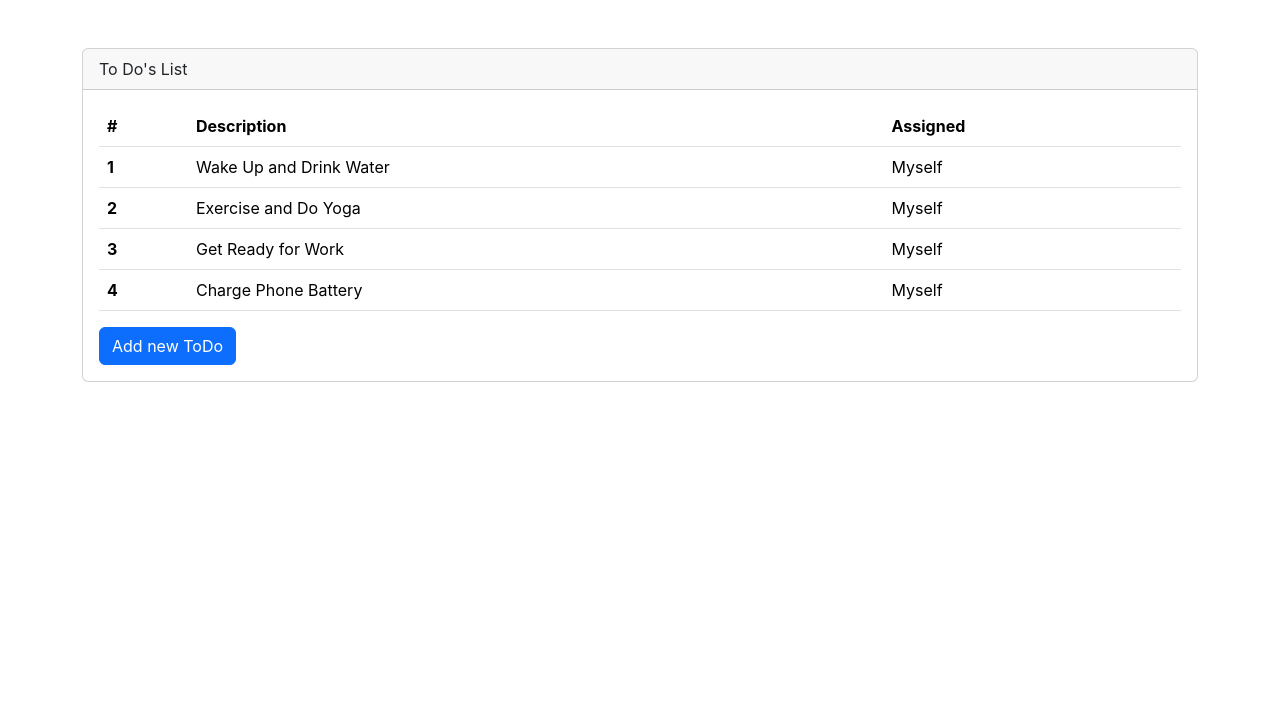
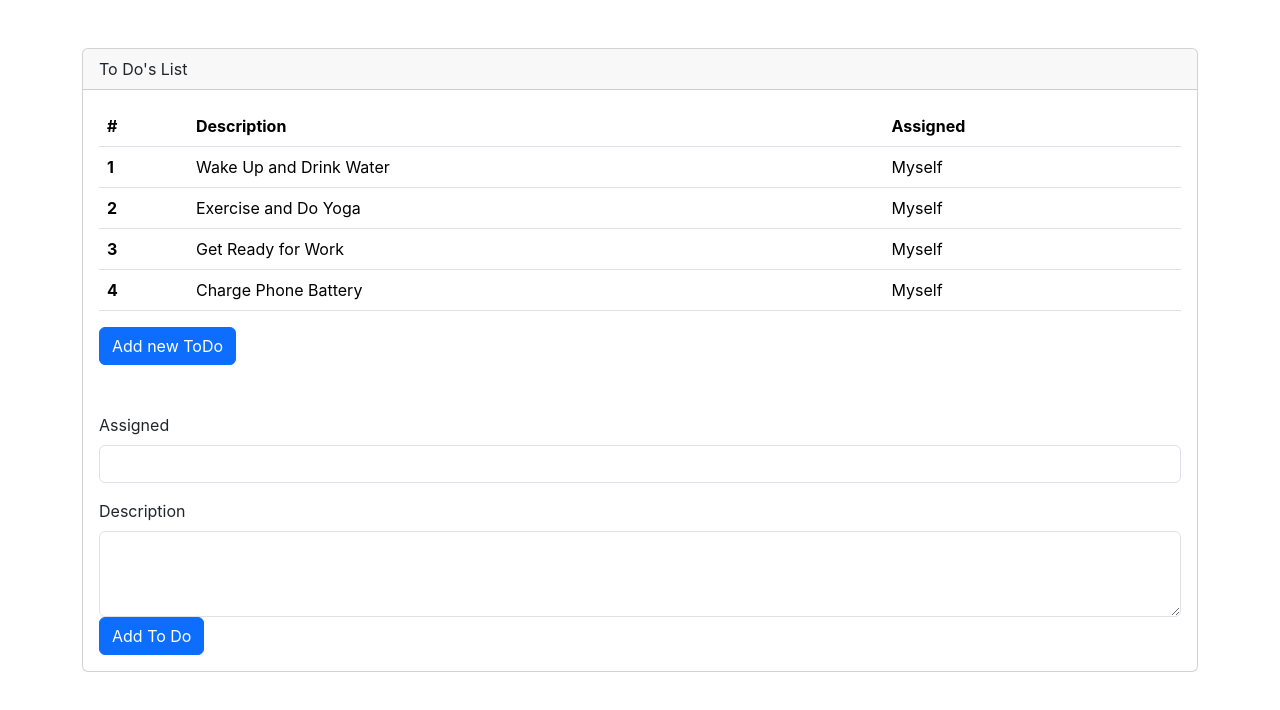
Before and after one commit to shambho55/React-and-SpringBoot-Project, a React (Create React App) app in the folder react-to-do-list/: page / in a window 1280 px wide. Shown: the top 710 px of the page. Built offline with nearby package versions, Linux system fonts and the light colour scheme.

Commit message:
NewToDoForm

```diff
--- a/react-to-do-list/src/App.js
+++ b/react-to-do-list/src/App.js
@@ -1,6 +1,7 @@
 import React,{useState} from 'react';
 import './App.css';
 import ToDoTable from './components/ToDoTable.js';
+import NewToDoForm from './components/NewToDoForm.js';
 
 function App() {
 
@@ -41,6 +42,7 @@ function App() {
           <button className='btn btn-primary' onClick={addToDo}>
             Add new ToDo
           </button>
+          <NewToDoForm />
         </div>
       </div>
     </div>
--- /dev/null
+++ b/react-to-do-list/src/components/NewToDoForm.js
@@ -0,0 +1,25 @@
+import React from 'react';
+
+function NewToDoForm(){
+
+    return (
+
+        <div className='mt-5'>
+            <form>
+                <div className='mb-3'>
+                    <label className='form-label'>Assigned</label>
+                    <input type='text' className='form-control' required></input>
+                </div>
+                <div>
+                    <label className='form-label'>Description</label>
+                    <textarea className='form-control' rows={3} required></textarea>
+                </div>
+                <button type='button' className='btn btn-primary'>Add To Do</button>
+            </form>
+        </div>
+
+    )
+
+}
+
+export default NewToDoForm;
```
